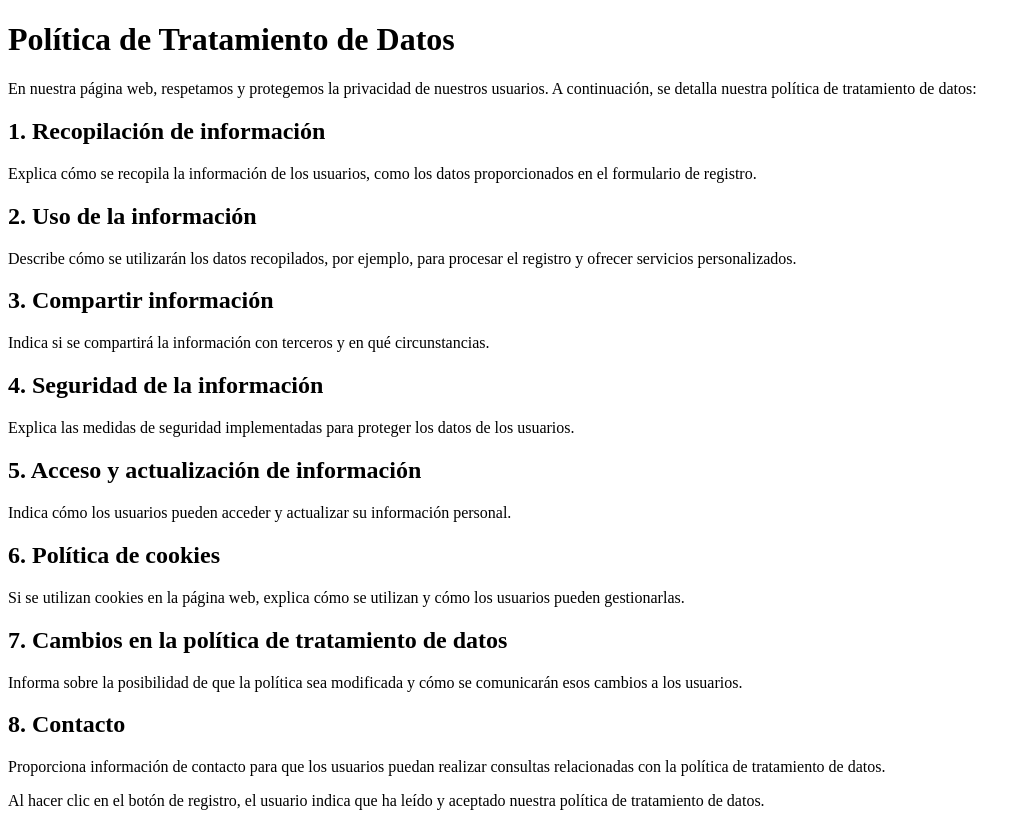
After one commit to jjmonsalvem/ppi_05, a Django app: page /tratamiento_datos/ in a window 1280 px wide. The commit adds this page. Shown: the whole page, without its empty margins (0-1031 px from the left). Run offline with Django 4.2, Linux system fonts and the light colour scheme.

Commit message:
Política de tratamiento de datos (1)
Se estableció el html el cual indica la política de tratamiento de datos de la pagina.

```diff
--- a/foodticket/home/templates/home/registrarse.html
+++ b/foodticket/home/templates/home/registrarse.html
@@ -58,6 +58,7 @@
                                 placeholder="Tipo de restaurante">
                             </div>
                         </div>
+                        <a href="{% url 'home:tratamiento_datos' %}" target="_blank">politica de tratamiento de datos</a>
                     </div>
                 </form>
             </div>
--- /dev/null
+++ b/foodticket/home/templates/home/tratamiento_datos.html
@@ -0,0 +1,36 @@
+<!DOCTYPE html>
+<html>
+<head>
+    <title>Política de Tratamiento de Datos</title>
+</head>
+<body>
+    <h1>Política de Tratamiento de Datos</h1>
+    <p>En nuestra página web, respetamos y protegemos la privacidad de nuestros usuarios. A continuación, se detalla nuestra política de tratamiento de datos:</p>
+
+    <h2>1. Recopilación de información</h2>
+    <p>Explica cómo se recopila la información de los usuarios, como los datos proporcionados en el formulario de registro.</p>
+
+    <h2>2. Uso de la información</h2>
+    <p>Describe cómo se utilizarán los datos recopilados, por ejemplo, para procesar el registro y ofrecer servicios personalizados.</p>
+
+    <h2>3. Compartir información</h2>
+    <p>Indica si se compartirá la información con terceros y en qué circunstancias.</p>
+
+    <h2>4. Seguridad de la información</h2>
+    <p>Explica las medidas de seguridad implementadas para proteger los datos de los usuarios.</p>
+
+    <h2>5. Acceso y actualización de información</h2>
+    <p>Indica cómo los usuarios pueden acceder y actualizar su información personal.</p>
+
+    <h2>6. Política de cookies</h2>
+    <p>Si se utilizan cookies en la página web, explica cómo se utilizan y cómo los usuarios pueden gestionarlas.</p>
+
+    <h2>7. Cambios en la política de tratamiento de datos</h2>
+    <p>Informa sobre la posibilidad de que la política sea modificada y cómo se comunicarán esos cambios a los usuarios.</p>
+
+    <h2>8. Contacto</h2>
+    <p>Proporciona información de contacto para que los usuarios puedan realizar consultas relacionadas con la política de tratamiento de datos.</p>
+
+    <p>Al hacer clic en el botón de registro, el usuario indica que ha leído y aceptado nuestra política de tratamiento de datos.</p>
+</body>
+</html>
--- a/foodticket/home/urls.py
+++ b/foodticket/home/urls.py
@@ -10,4 +10,6 @@ urlpatterns = [
     path("registrarse/", views.registrarse, name="registrarse"),
     path("cerrar_sesion/", views.cerrar_sesion, name="cerrar_sesion"),
     path("login/", views.iniciar_sesion, name="login"),
+    path("tratamiento_datos/", views.tratamiento_de_datos, name="tratamiento_datos"),
+
 ]
--- a/foodticket/home/views.py
+++ b/foodticket/home/views.py
@@ -52,6 +52,10 @@ def cerrar_sesion(request):
     """Esta view se encarga de cerrar la sesión del usuario y redireccionar a la página de inicio"""
     logout(request)
     return redirect("home:index")
+
+def tratamiento_de_datos(request):
+    """politica de tratamiento de datos"""
+    return render(request, "home/tratamiento_datos.html")
 
 
 def iniciar_sesion(request):
```
